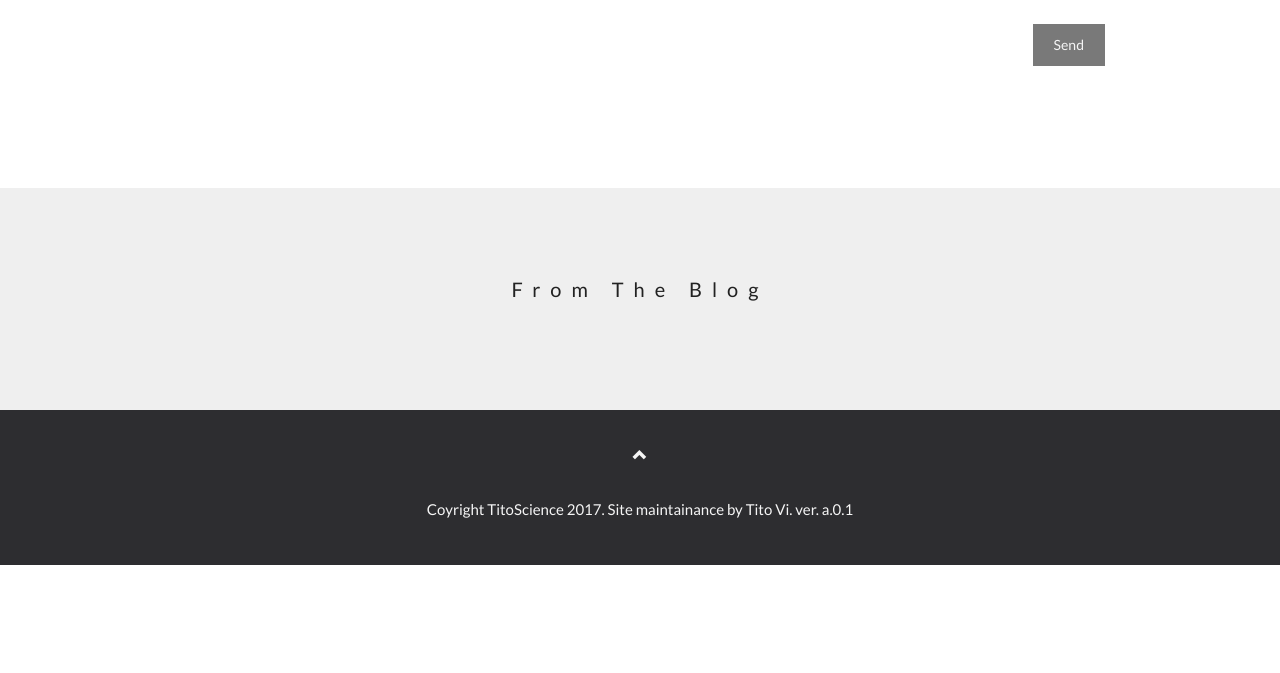
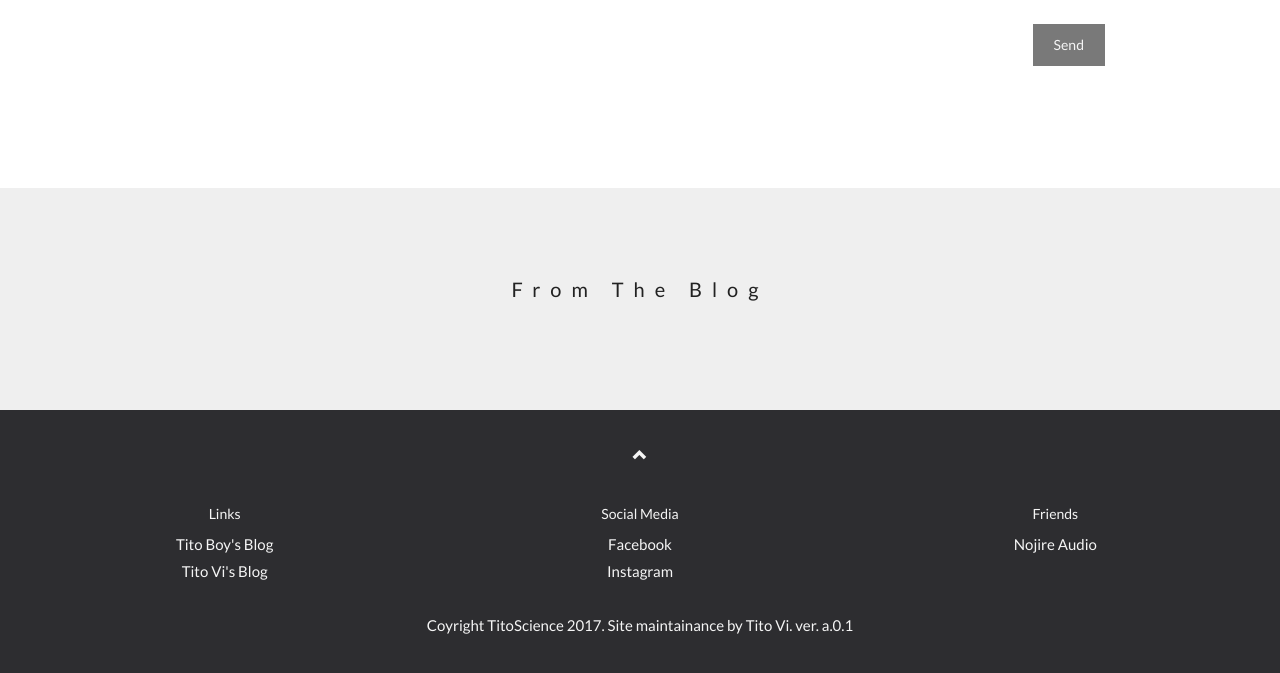
Before and after one commit to TitoScience/tito-site, a website: page index.html in a window 1280 px wide. Shown: the part 2790-3463 px from the top of the page. Before the commit the page ends 3355 px from the top, so only its background shows below. Drawn offline with nearby package versions, Linux system fonts and the light colour scheme.

Commit message:
Initial footer links area

```diff
--- a/index.html
+++ b/index.html
@@ -1553,7 +1553,25 @@ Read more at: https://www.w3schools.com/graphics/google_maps_basic.asp
     <footer class="text-center">
         <a class="up-arrow" href="#home" data-toggle="tooltip" title="TO TOP">
             <span class="glyphicon glyphicon-chevron-up"></span>
-        </a><br><br>
+        </a>
+        <br><br>
+        <div class="row">
+            <div class="col-sm-12 col-md-4 col-lg-4">
+                <h5>Links</h5>
+                <a href="https://boyetus.wordpress.com/" target="_blank">Tito Boy's Blog</a><br>
+                <a href="https://parttimeahjussi.tumblr.com/" target="_blank">Tito Vi's Blog</a><br>
+            </div>
+            <div class="col-sm-12 col-md-4 col-lg-4">
+                <h5>Social Media</h5>
+                <a href="https://facebook.com/titoscience/" target="_blank">Facebook</a><br>
+                <a href="https://instagram.com/titoscienceofficial" target="_blank">Instagram</a><br>
+            </div>
+            <div class="col-sm-12 col-md-4 col-lg-4">
+                <h5>Friends</h5>
+                <a href="https://facebook.com/nojireaudio" target="_blank">Nojire Audio</a><br>
+            </div>
+        </div>
+        <br>
         <p>Coyright TitoScience 2017. Site maintainance by <a href="http://johnvinnymarquez.net" data-toggle="tooltip" title="Visit Tito Vi!">Tito Vi</a>.
             <span class="sub">ver. a.0.1</span></p>
     </footer>
```
